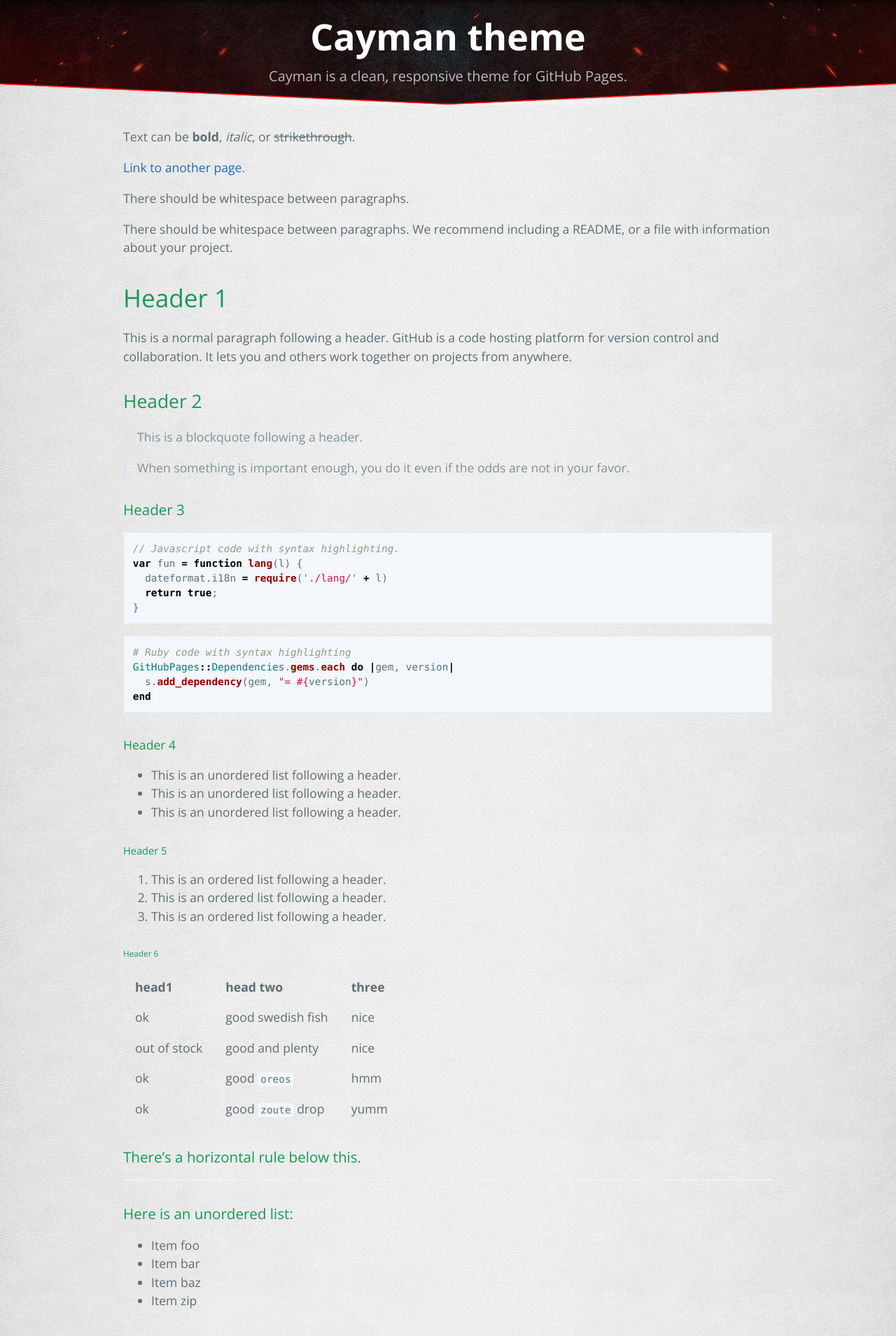
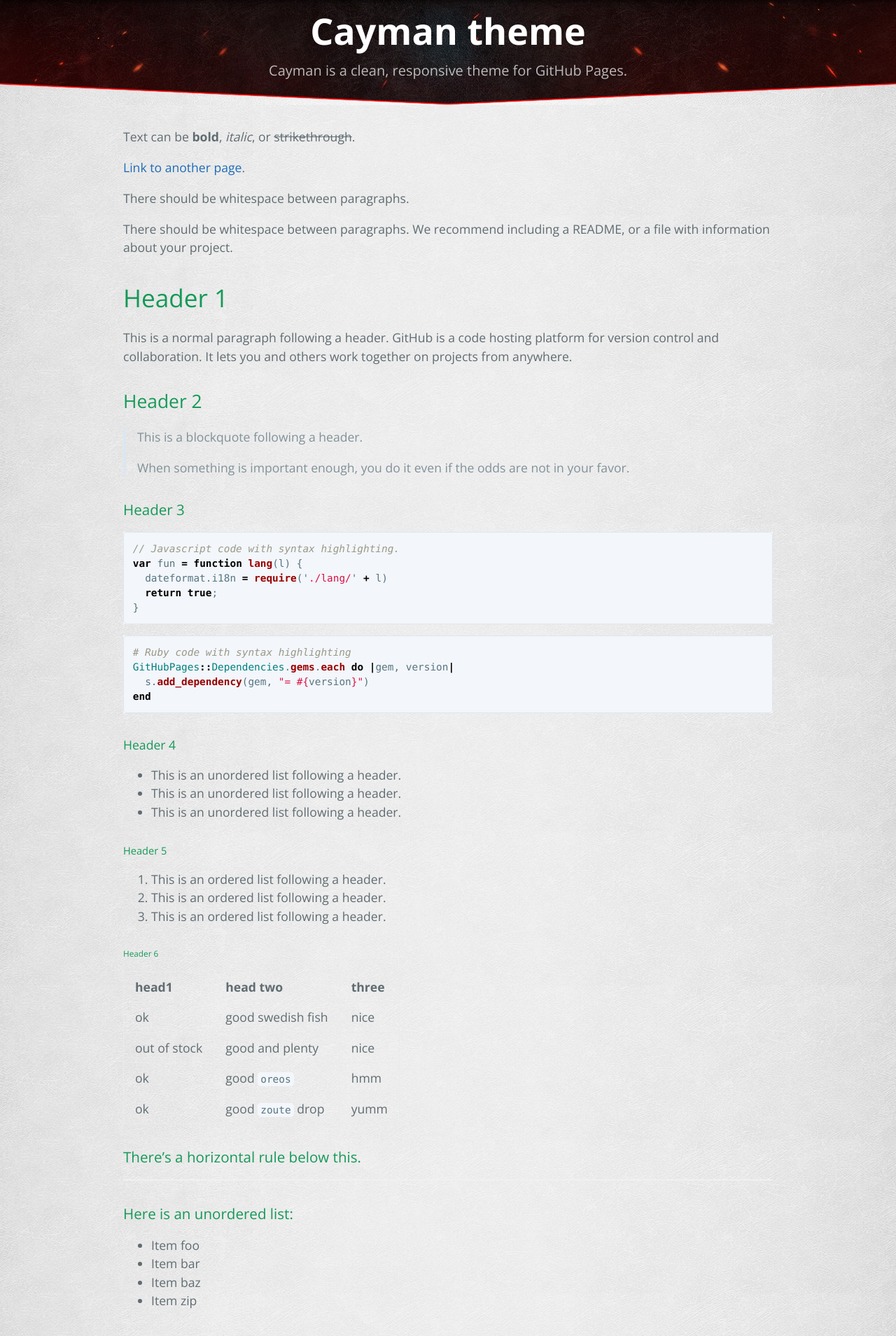
Before and after one commit to tankigdn/tankigdn.github.io, a Jekyll site: the page built from index.md, in a window 1280 px wide. Shown: the top 1909 px of the page at 70% size. Built offline with Jekyll 4.4.1, drawn with Linux system fonts in a browser that asks for light colours.

Commit message:
Update style.css

```diff
--- a/assets/css/style.css
+++ b/assets/css/style.css
@@ -481,7 +481,7 @@
 }
 @media screen and (min-width: 64em) {
     .page-header {
-        padding: 2rem 6rem;
+        padding: 1.5rem 6rem;
     }
 }
 @media screen and (min-width: 42em) and (max-width: 64em) {
```
